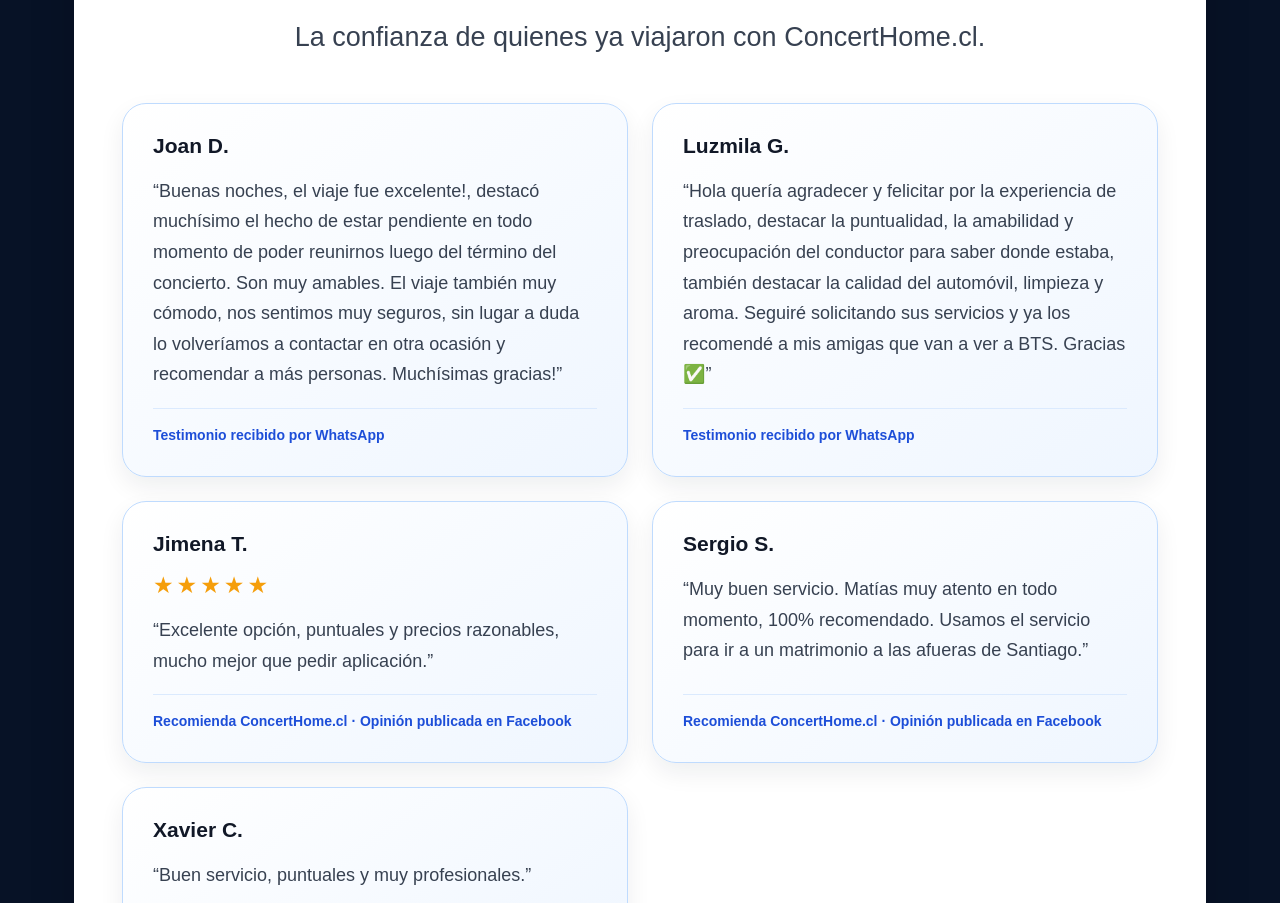
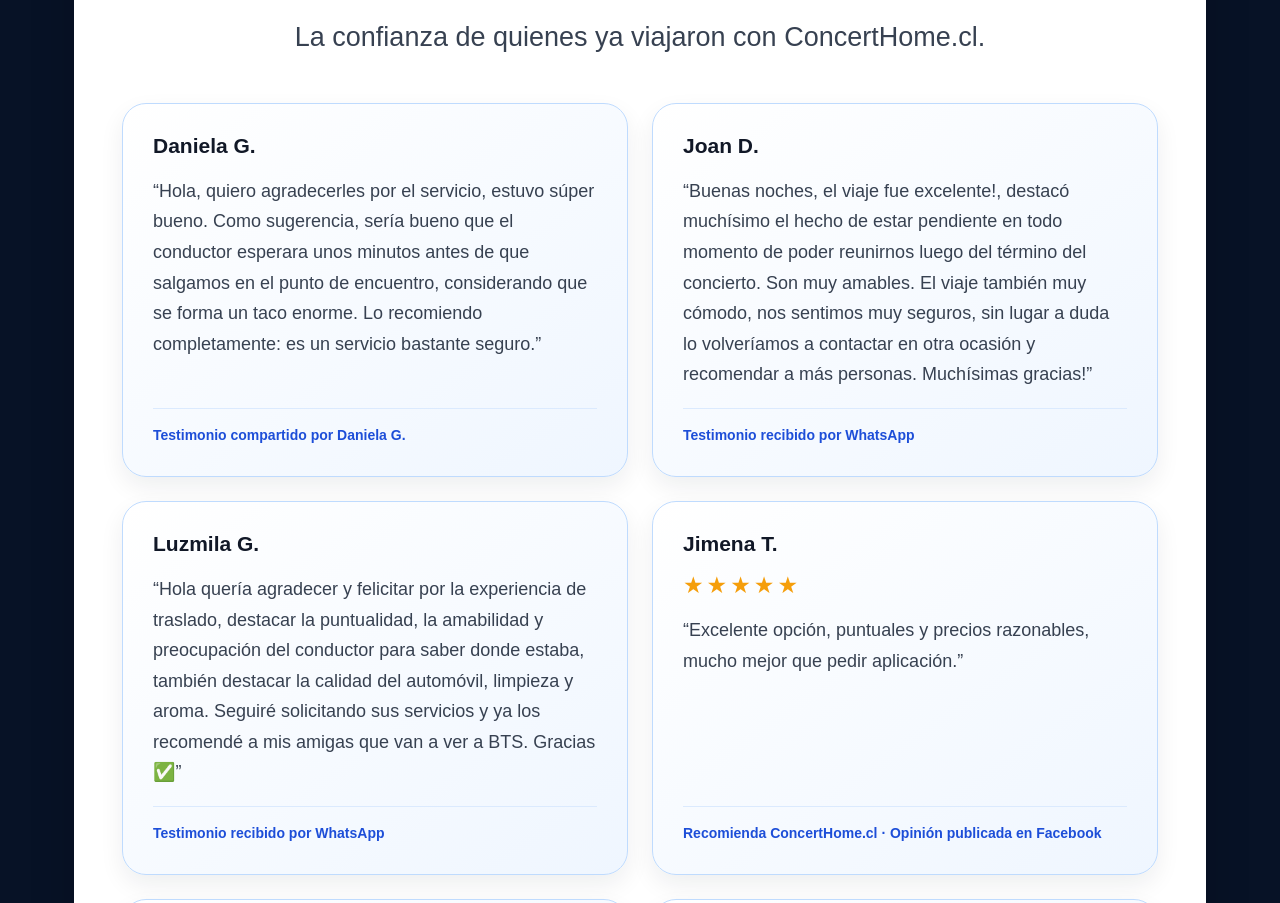
Before and after one commit to matiasechaiz-cmd/concerthome, a plain HTML site: page index.html in a window 1280 px wide. Shown: the part 9557-10460 px from the top of the page. Drawn offline with Linux system fonts and the light colour scheme.

Commit message:
Agrega testimonio de Daniela G. a opiniones

```diff
--- a/index.html
+++ b/index.html
@@ -1411,6 +1411,16 @@ j=d.createElement(s),dl=l!='dataLayer'?'&l='+l:'';j.async=true;j.src=
       </p>
 
       <div class="opiniones-grid">
+        <article class="opinion-card">
+          <h3 class="opinion-author">Daniela G.</h3>
+          <p class="opinion-comment">
+            “Hola, quiero agradecerles por el servicio, estuvo súper bueno. Como sugerencia, sería bueno que el conductor esperara unos minutos antes de que salgamos en el punto de encuentro, considerando que se forma un taco enorme. Lo recomiendo completamente: es un servicio bastante seguro.”
+          </p>
+          <p class="opinion-source">
+            Testimonio compartido por Daniela G.
+          </p>
+        </article>
+
         <article class="opinion-card">
           <h3 class="opinion-author">Joan D.</h3>
           <p class="opinion-comment">
```
